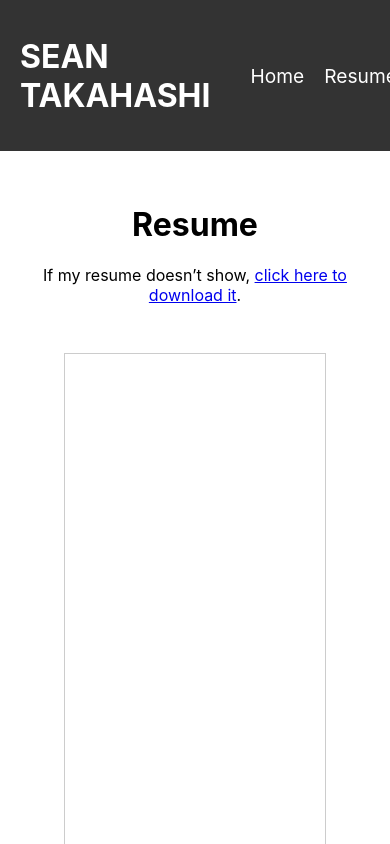
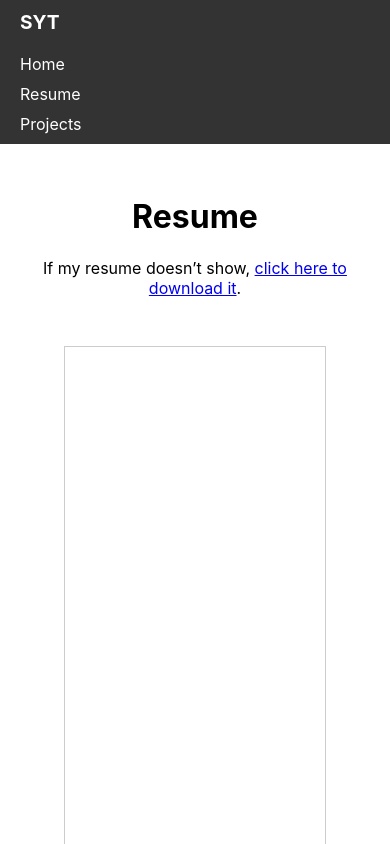
Before and after one commit to syt-cs/syt-cs.github.io, a React (Create React App) app: page /CV in a window 390 px wide. Shown: the top 844 px of the page. Built offline with nearby package versions, Linux system fonts and the light colour scheme.

Commit message:
tweaked navbar for cleaner look

```diff
--- a/src/components/Navbar.css
+++ b/src/components/Navbar.css
@@ -5,7 +5,7 @@
 
 .navbar-container {
   display: flex;
-  justify-content: space-between;
+  justify-content: flex-start; /* Align everything to the left */
   align-items: center;
   max-width: 1200px;
   margin: 0 auto;
@@ -13,25 +13,45 @@
 }
 
 .navbar-logo {
+  font-size: 1.2rem; /* Smaller logo text */
   color: #fff;
-  font-size: 2rem;
+  text-decoration: none;
   font-weight: bold;
-  text-transform: uppercase;
+  margin-right: 40px;
 }
 
 .navbar-links {
   list-style: none;
   display: flex;
   gap: 20px;
+  margin: 0;
+  padding: 0;
 }
 
 .navbar-link {
   color: #fff;
   text-decoration: none;
-  font-size: 1.2rem;
+  font-size: 1rem;
   transition: color 0.3s ease;
 }
 
 .navbar-link:hover {
   color: #3498db;
 }
+
+@media (max-width: 768px) {
+  .navbar-container {
+    flex-direction: column;
+    align-items: flex-start;
+  }
+
+  .navbar-links {
+    flex-direction: column;
+    gap: 10px;
+    margin-top: 10px;
+  }
+
+  .navbar-logo {
+    margin-bottom: 10px;
+  }
+}
--- a/src/components/Navbar.js
+++ b/src/components/Navbar.js
@@ -6,14 +6,15 @@ const Navbar = () => {
   return (
     <nav className="navbar">
       <div className="navbar-container">
-        <h1 className="navbar-logo">Sean Takahashi</h1>  {/* Change to logo */}
+        <Link to="/" className="navbar-logo">SYT</Link>  {/* Your name/logo links to home */}
         <ul className="navbar-links">
           <li><Link to="/" className="navbar-link">Home</Link></li>
           <li><Link to="/CV" className="navbar-link">Resume</Link></li>
+          <li><Link to="/projects" className="navbar-link">Projects</Link></li>
         </ul>
       </div>
     </nav>
   );
-}
+};
 
 export default Navbar;
--- a/src/pages/CV.js
+++ b/src/pages/CV.js
@@ -1,4 +1,3 @@
-// src/pages/CV.js
 import React from 'react';
 
 const CV = () => {
```
